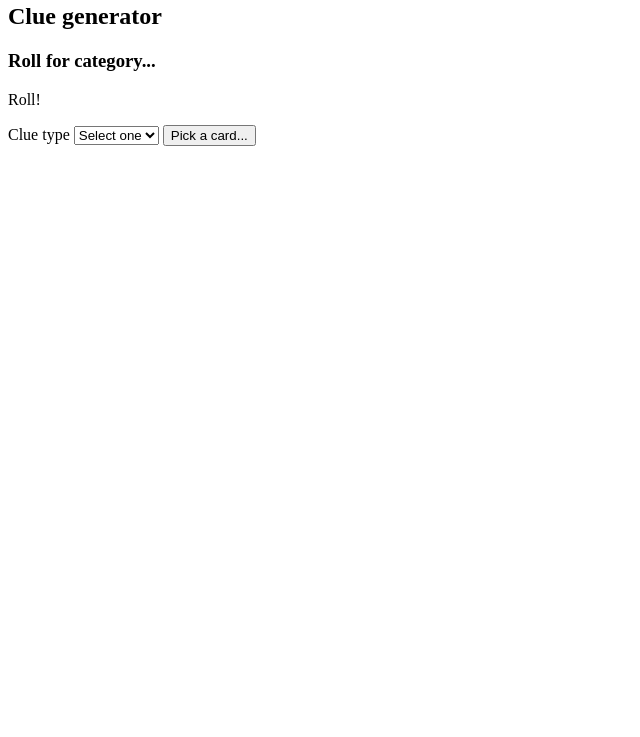
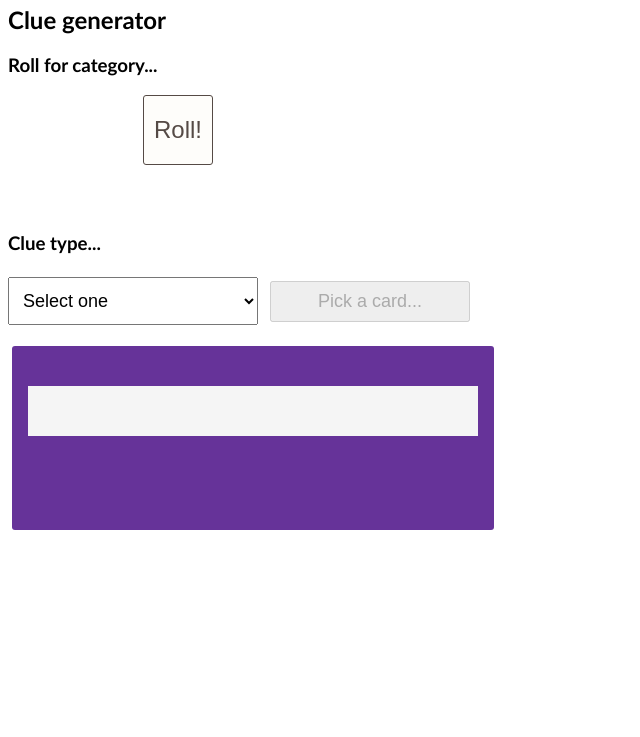
Before and after one commit to earthtone0ne/DASH_pilot, a plain HTML site: page index.html in a window 1280 px wide. Shown: the part 63-800 px from the top of the page, without its empty margins (0-640 px from the left). Drawn offline with Linux system fonts and the light colour scheme.

Commit message:
cleanup and stylin

```diff
--- /dev/null
+++ b/dash.css
@@ -0,0 +1,63 @@
+html {
+	font-family: 'Gill Sans', 'Gill Sans MT', Calibri, 'Trebuchet MS', sans-serif;
+}
+.dieElementContainer {
+	max-width: 340px;
+}
+#dieElement {
+	display: flex;
+	width: 70px;
+	height: 70px;
+	margin: 5px auto;
+	padding: 5px;
+	border: 1px solid #554a45;
+	border-radius: 3px;
+	background-color: #fefdfa;
+	color: #554a45;
+	justify-content: center;
+	align-items: center;
+	font-size: x-large;
+}
+#rollResultElement {
+	font-size: larger;
+	font-weight: bold;
+	display: block;
+	height: 1.5em;
+	max-width: 340px;
+	text-align: center;
+}
+#resultPane {
+	background: rebeccapurple;
+	display: block;
+	max-width: 450px;
+	padding: 1em;
+	margin: .5em .25em;
+	border-radius: 3px;
+}
+#resultPane h6 {
+	display: block;
+	font-size: x-large;
+	background: whitesmoke;
+	border: 1px solid whitesmoke;
+	color: rebeccapurple;
+	padding: 1em 10px;
+	margin: 1em 0;
+}
+#resultPane p {
+	display: block;
+	font-size: large;
+	color: whitesmoke;
+	padding: 1em 10px;
+	margin: 1em 0;
+}
+button {
+	font-size: large;
+	padding: .5rem;
+	margin: .5rem;
+	width: 200px;
+}
+#typeSelectionElement {
+	font-size: large;
+	width: 250px;
+	padding: 12px 10px;
+}
--- a/dash.js
+++ b/dash.js
@@ -19,6 +19,7 @@ let selectedCategory = null
 
 const onCategorySelect = ({target}) => {
 	selectedCategory = target.value
+	typeSelectionForm.lastElementChild.disabled = !selectedCategory
 	console.log(selectedCategory)
 }
 
@@ -27,7 +28,6 @@ const pickACard = (event) => {
 	const count = dashDictionary[selectedCategory].length
 	const randomIdx = Math.random() * count
 	const theClue = dashDictionary[selectedCategory].splice(randomIdx, 1)[0]
-	console.log(randomIdx, theClue.Word)
 	displayAClue(theClue)
 }
 const displayAClue = (clue) => {
@@ -36,15 +36,23 @@ const displayAClue = (clue) => {
 	clueElement.innerText = clue.Word
 	answerElement.innerText = clue.Definition
 	answerElement.style.display = 'none'
-	resultPane.appendChild(clueElement)
-	resultPane.appendChild(answerElement)
-	resultPane.firstElementChild.style.display = 'block'
+	resultPane.firstElementChild.replaceWith(clueElement)
+	resultPane.lastElementChild.replaceWith(answerElement)
+	revealAnswerButton.style.display = 'block'
+	resetPageButton.style.display = 'block'
 }
 const revealDefinition = ()  =>	resultPane.lastElementChild.style.display = 'block'
 const rollTheDie = () => {
 	const result = Math.ceil(Math.random() * 6)
-dieElement.firstElementChild.innerHTML = result
-rollResult.innerText = `The category is: ${rollResultText[result]}`
+	dieElement.firstElementChild.innerHTML = result
+	rollResultElement.innerText = rollResultText[result]
+}
+
+const resetPage = () => {
+	rollResultElement.innerText = ''
+	dieElement.firstElementChild.innerHTML = 'Roll!'
+	resultPane.firstElementChild.replaceWith(document.createElement('h6'))
+	resultPane.lastElementChild.replaceWith(document.createElement('p'))
 }
 
 const theGame = () => {
@@ -53,9 +61,8 @@ const theGame = () => {
 	// select event handler
 	typeSelectionElement.addEventListener('input', onCategorySelect)
 	typeSelectionForm.addEventListener('submit', pickACard)
-	resultPane.firstElementChild.addEventListener('click', revealDefinition)
+	revealAnswerButton.addEventListener('click', revealDefinition)
 	dieElement.addEventListener('click', rollTheDie)
-	// input event handler OR RNG
-
+	resetPageButton.addEventListener('click', resetPage)
 }
 document.addEventListener('DOMContentLoaded', theGame)
--- a/index.html
+++ b/index.html
@@ -4,24 +4,28 @@
 		<meta name="viewport" content="width=device-width, initial-scale=1, maximum-scale=1.0" />
 		<title>DASH (Disease Avoidance Social Hilarity)</title>
 		<script src="dash.js"></script>
+		<link href="dash.css" rel="stylesheet">
 	</head>
 	<body>
 		<h1>D.A.S.H.</h1>
 		<h2>Clue generator</h2>
 		<section>
 			<h3>Roll for category...</h3>
-			<div id="dieElement"><span>Roll!</span></div>
-			<p id="rollResult"> </p>
+			<div class="dieElementContainer"><button id="dieElement"><span>Roll!</span></button></div>
+			<p id="rollResultElement"> </p>
 		</section>
 		<form action="submit" id="typeSelectionForm">
-			<label for="typeSelectionElement">Clue type</label>
+			<h3 for="typeSelectionElement">Clue type...</h3>
 			<select name="typeSelectionElement" class="type-select" id="typeSelectionElement">
 				<option value="">Select one</option>
 			</select>
-			<button type="submit">Pick a card...</button>
+			<button type="submit" disabled>Pick a card...</button>
 		</form>
 		<section id="resultPane">
-			<button style="display:none">Show me the answer!</button>
+			<h6></h6>
+			<p></p>
 		</section>
+		<button id="revealAnswerButton" style="display:none">Show the answer!</button>
+		<button id="resetPageButton" style="display:none">Next Round</button>
 	</body>
 </html>
```
